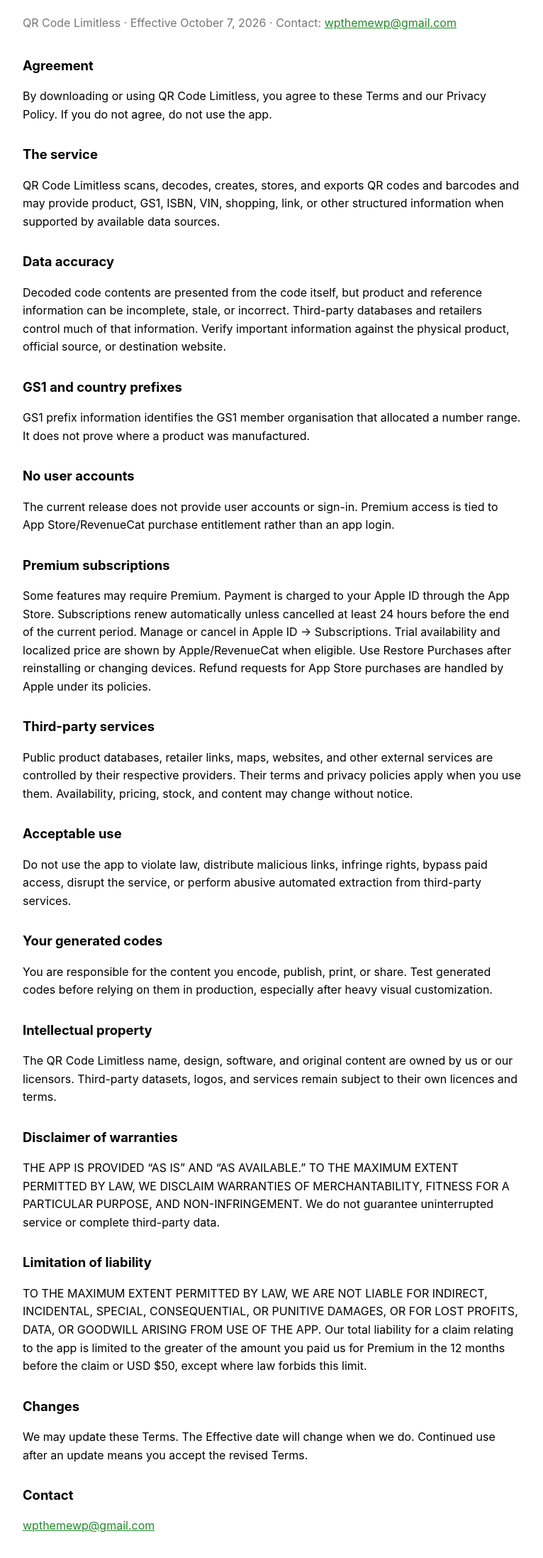
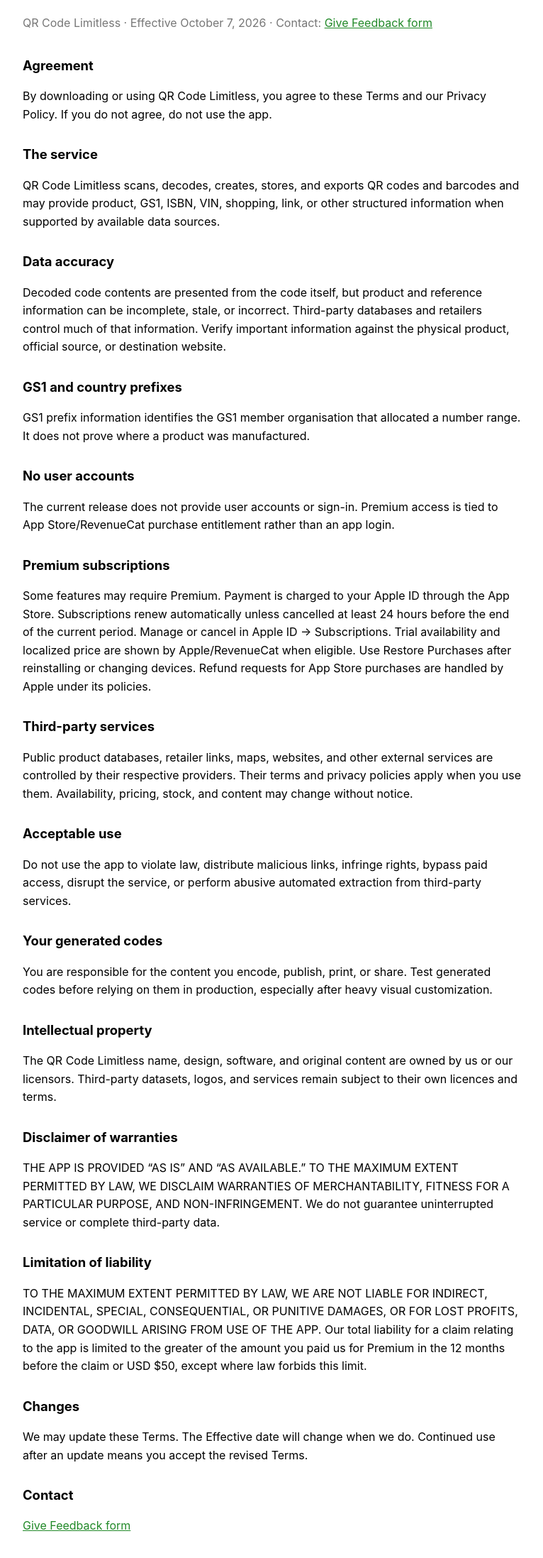
Before and after one commit to povilasbrand/qr-code-limitless-legal, a plain HTML site: page terms.html in a window 1280 px wide. Shown: the part 74-2269 px from the top of the page at 71% size, without its empty margins (256-1022 px from the left). Drawn offline with Linux system fonts and the light colour scheme.

Commit message:
Link legal and support contacts to in-app Give Feedback form

```diff
--- a/terms.html
+++ b/terms.html
@@ -1,5 +1,5 @@
 <!doctype html><html lang="en"><head><meta charset="utf-8"><meta name="viewport" content="width=device-width,initial-scale=1"><title>Terms of Use — QR Code Limitless</title><style>:root{color-scheme:light dark}body{font-family:-apple-system,BlinkMacSystemFont,"Segoe UI",Roboto,sans-serif;line-height:1.6;max-width:44rem;margin:2rem auto;padding:0 1.25rem}h1{font-size:1.8rem;margin-bottom:.25rem}.meta{color:#777;margin-bottom:2rem}h2{font-size:1.15rem;margin-top:1.8rem}a{color:#218928}</style></head><body>
-<h1>Terms of Use</h1><p class="meta">QR Code Limitless · Effective October 7, 2026 · Contact: <a href="mailto:wpthemewp@gmail.com">wpthemewp@gmail.com</a></p>
+<h1>Terms of Use</h1><p class="meta">QR Code Limitless · Effective October 7, 2026 · Contact: <a href="feedback.html">Give Feedback form</a></p>
 <h2>Agreement</h2><p>By downloading or using QR Code Limitless, you agree to these Terms and our Privacy Policy. If you do not agree, do not use the app.</p>
 <h2>The service</h2><p>QR Code Limitless scans, decodes, creates, stores, and exports QR codes and barcodes and may provide product, GS1, ISBN, VIN, shopping, link, or other structured information when supported by available data sources.</p>
 <h2>Data accuracy</h2><p>Decoded code contents are presented from the code itself, but product and reference information can be incomplete, stale, or incorrect. Third-party databases and retailers control much of that information. Verify important information against the physical product, official source, or destination website.</p>
@@ -13,5 +13,5 @@
 <h2>Disclaimer of warranties</h2><p>THE APP IS PROVIDED “AS IS” AND “AS AVAILABLE.” TO THE MAXIMUM EXTENT PERMITTED BY LAW, WE DISCLAIM WARRANTIES OF MERCHANTABILITY, FITNESS FOR A PARTICULAR PURPOSE, AND NON-INFRINGEMENT. We do not guarantee uninterrupted service or complete third-party data.</p>
 <h2>Limitation of liability</h2><p>TO THE MAXIMUM EXTENT PERMITTED BY LAW, WE ARE NOT LIABLE FOR INDIRECT, INCIDENTAL, SPECIAL, CONSEQUENTIAL, OR PUNITIVE DAMAGES, OR FOR LOST PROFITS, DATA, OR GOODWILL ARISING FROM USE OF THE APP. Our total liability for a claim relating to the app is limited to the greater of the amount you paid us for Premium in the 12 months before the claim or USD $50, except where law forbids this limit.</p>
 <h2>Changes</h2><p>We may update these Terms. The Effective date will change when we do. Continued use after an update means you accept the revised Terms.</p>
-<h2>Contact</h2><p><a href="mailto:wpthemewp@gmail.com">wpthemewp@gmail.com</a></p>
+<h2>Contact</h2><p><a href="feedback.html">Give Feedback form</a></p>
 </body></html>
```
